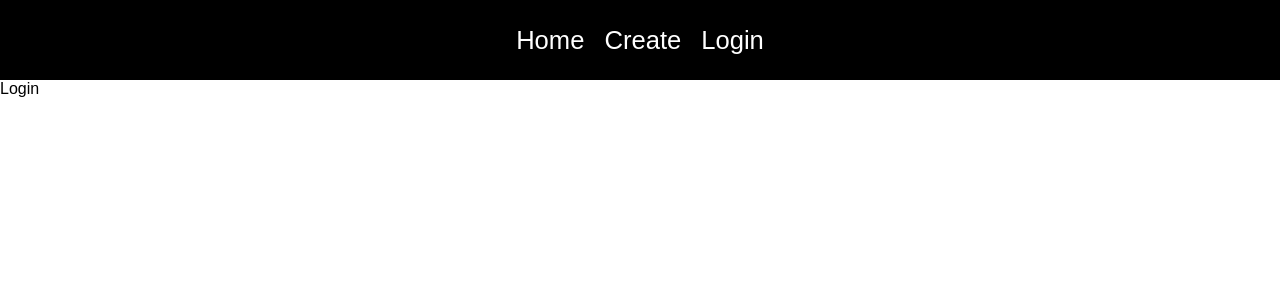
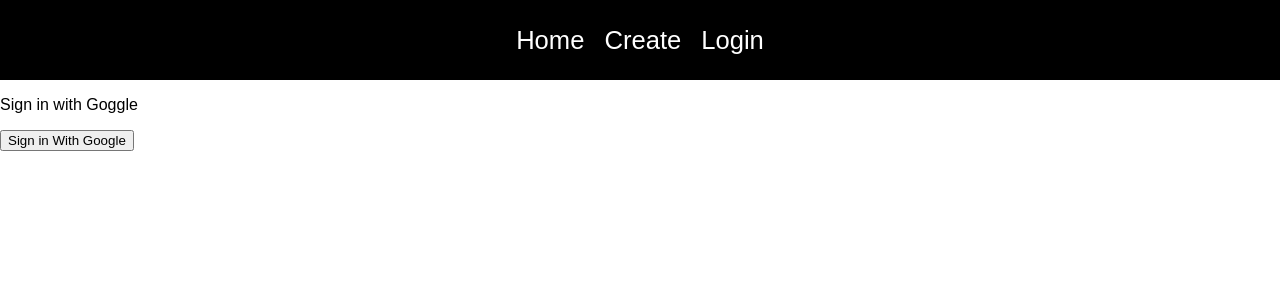
Before and after one commit to liezsm/react-firebase, a React (Create React App) app: page /login in a window 1280 px wide. Shown: the top 300 px of the page. Built offline with nearby package versions, Linux system fonts and the light colour scheme.

Commit message:
Login/logout functionality using firebase added

```diff
--- a/src/App.js
+++ b/src/App.js
@@ -9,17 +9,40 @@ import CreatePost from "./pages/CreatePost";
 // routing
 import { BrowserRouter as Router, Routes, Route, Link } from "react-router-dom";
 
+import { useState } from "react";
+
+// firebase auth
+
+import { signOut } from "firebase/auth";
+import { auth } from "./firebase-config";
+
 function App() {
+  const [isAuth, setIsAuth] = useState(false);
+
+  const onSignOut = () => {
+    // call the method from firebase
+    signOut(auth).then(() => {
+      localStorage.clear();
+      setIsAuth(false);
+      // redirect to another page after logging out
+
+      window.location.pathname = "/login";
+    });
+  };
   return (
     <Router>
       <nav>
         <Link to='/'>Home </Link>
         <Link to='/create-post'>Create </Link>
-        <Link to='/login'>Login </Link>
+        {!isAuth ? (
+          <Link to='/login'>Login </Link>
+        ) : (
+          <button onClick={onSignOut}> Log out</button>
+        )}
       </nav>
       <Routes>
         <Route path='/' element={<Home />} />
-        <Route path='/login' element={<Login />} />
+        <Route path='/login' element={<Login login={setIsAuth} />} />
         <Route path='/create-post' element={<CreatePost />} />
       </Routes>
     </Router>
--- a/src/pages/Login.js
+++ b/src/pages/Login.js
@@ -1,7 +1,31 @@
 import React from "react";
 
-const Login = () => {
-  return <div>Login</div>;
+// use the google auth when butotn click
+
+import { auth, provider } from "../firebase-config";
+import { signInWithPopup } from "firebase/auth";
+
+// routing
+import { useNavigate } from "react-router-dom";
+
+const Login = ({ login }) => {
+  let navigate = useNavigate();
+  const signInWithGoggle = () => {
+    signInWithPopup(auth, provider).then((res) => {});
+    // to ddetermine if logged in
+    localStorage.setItem("isauth", true);
+    login(true);
+    // after logging in redirecct to home page
+    navigate("/");
+  };
+  return (
+    <div className='loginPage'>
+      <p>Sign in with Goggle</p>
+      <button className='login-with-google' onClick={signInWithGoggle}>
+        Sign in With Google
+      </button>
+    </div>
+  );
 };
 
 export default Login;
```
